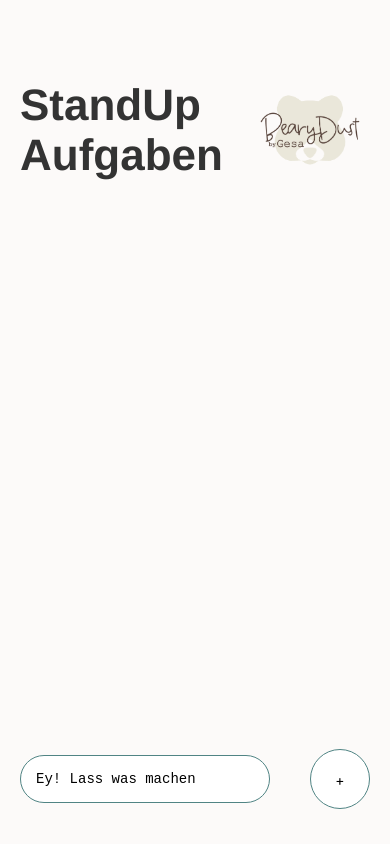
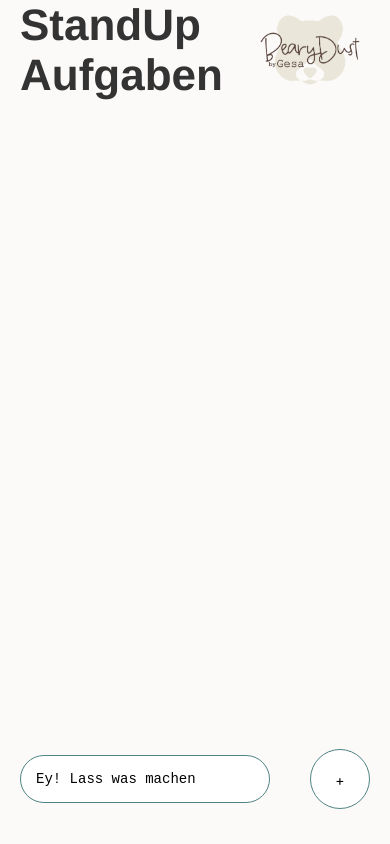
Before and after one commit to Hensga/rn-todoList, a React Native app: screen / in a window 390 px wide. Built offline with nearby package versions, Linux system fonts and the light colour scheme.

Commit message:
added SafeAreaView
added SafeAreaView

```diff
--- a/App.js
+++ b/App.js
@@ -10,6 +10,7 @@ import {
   View,
   ScrollView,
   Image,
+  SafeAreaView,
 } from 'react-native';
 import Task from './components/Task';
 
@@ -32,7 +33,7 @@ export default function App() {
   const bearyDustLogo = require('./assets/bearydust-logo-bear-with-text.png');
 
   return (
-    <View style={styles.container}>
+    <SafeAreaView style={styles.container}>
       <ScrollView style={styles.scrollView}>
         {/* Aufgaben für heute */}
 
@@ -79,7 +80,7 @@ export default function App() {
           </View>
         </TouchableOpacity>
       </KeyboardAvoidingView>
-    </View>
+    </SafeAreaView>
   );
 }
 
@@ -98,7 +99,6 @@ const styles = StyleSheet.create({
     marginLeft: 15,
   },
   tasksWrapper: {
-    paddingTop: 80,
     paddingHorizontal: 20,
   },
   sectionTitle: {
```
